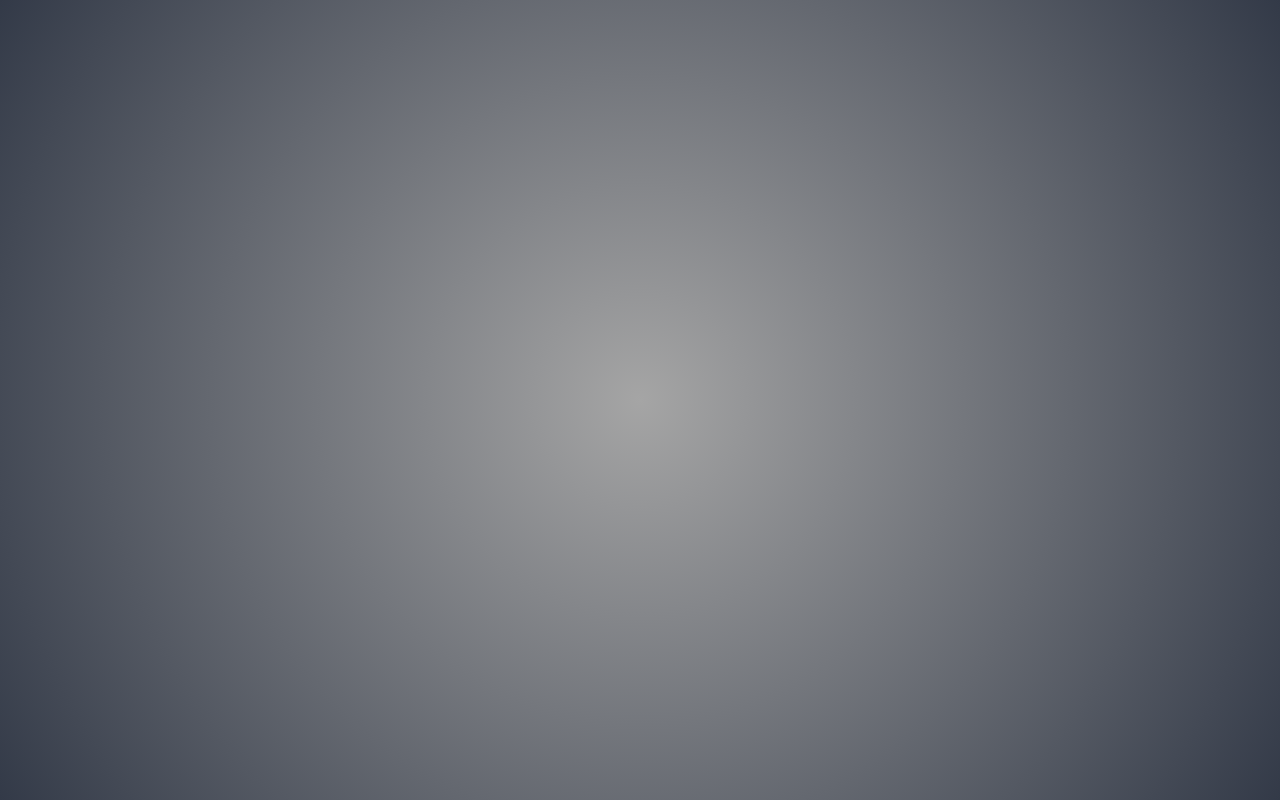
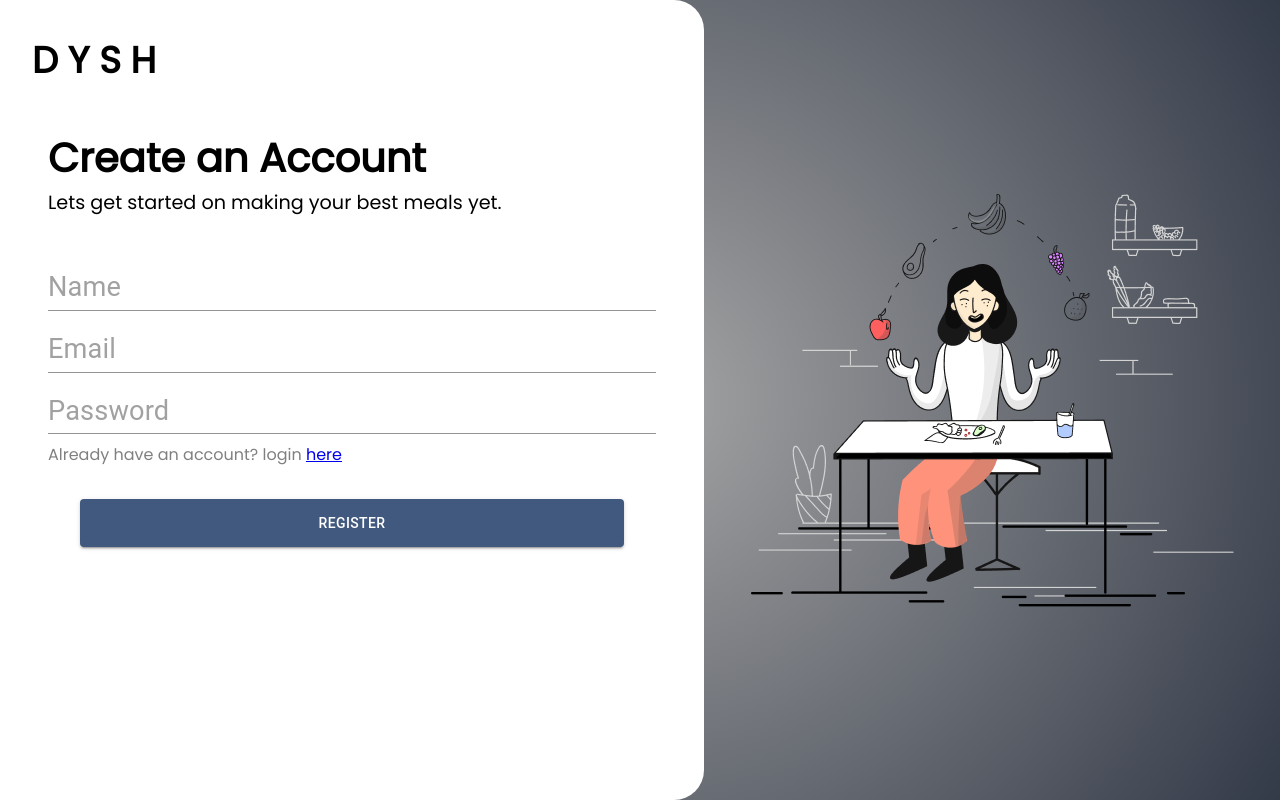
Before and after one commit to SteveF42/CSE-4820-Senior-Project, a React (Create React App) app in the folder frontend/: page /login in a window 1280 px wide. Before the commit this address had no page. Built offline with nearby package versions, Linux system fonts and the light colour scheme.

Commit message:
added animations and register screen, meal page in progress

```diff
--- a/frontend/src/App.js
+++ b/frontend/src/App.js
@@ -1,11 +1,16 @@
 import { Link, BrowserRouter as Router, Route, Routes} from 'react-router-dom'
 import Home from './Home'
+import Login from './Login';
+import Meal from './Meal';
 
 function App() {
   return (
     <Router>
+
       <Routes>
         <Route path="/" element={<Home />}/>
+        <Route path='/login' element ={<Login />} />
+        <Route path='/recipe' element={<Meal />} />
       </Routes>
     </Router>
   );
--- a/frontend/src/Home/Home.css
+++ b/frontend/src/Home/Home.css
@@ -28,3 +28,26 @@
     object-fit: cover;
     display: block;
 }
+
+.hidden{
+    transform: translateY(-10%);
+    filter:blur(5px);
+    opacity: 0;
+}
+
+.show{
+    transform: translateY(0%);
+    filter:blur(0);
+    opacity: 1;
+    transition: 0.5s;
+}
+
+.home-delay:nth-child(2){
+    transition-delay: 100ms;
+}
+.home-delay:nth-child(3){
+    transition-delay: 200ms;
+}
+.home-delay:nth-child(4){
+    transition-delay: 300ms;
+}
--- /dev/null
+++ b/frontend/src/Login/Login.css
@@ -0,0 +1,104 @@
+.register-container {
+    display: flex;
+    flex-wrap: wrap;
+    height: 100vh;
+    color: black;
+    width: 100vw;
+}
+
+.left-side-hide{
+    transform: translate(-60%);
+}
+
+.register-left-side {
+    flex: min(50%, 700px);
+    min-width: max(40%,483px);
+    background-color: white;
+    border-radius: 0 30px 30px 0;
+    transition:0.5s;
+}
+
+@media (max-width:782px) {
+    .register-left-side {
+        border-radius: 0px 0px 30px 30px;
+    }
+}
+
+
+.dysh-logo {
+    position: absolute;
+    left: 0;
+    top: 0;
+    font-size: 2.3rem;
+    font-weight: 900;
+    margin: 2rem;
+}
+
+.dysh-logo h1 {
+    margin: 2rem;
+    font-weight: 800;
+}
+
+.left-form-information {
+    display: flex;
+    margin: max(8rem, 15vh) 3rem 0;
+    justify-content: center;
+    align-items: flex-start;
+    flex-direction: column;
+}
+
+.register-title h1 {
+    font-size: 2.5rem;
+    margin: 0;
+}
+
+.register-title p {
+    font-size: 1.2rem;
+    margin: 0;
+}
+
+.register-form {
+    width: 100%;
+    display: flex;
+    flex-direction: column;
+    margin-top: 2rem;
+}
+
+.register-form label {
+    margin-top: 0.5rem;
+    color: grey;
+}
+
+.button-group {
+    padding: 2rem;
+}
+
+
+
+.register-right-side {
+    flex: 40%;
+    display: flex;
+    align-items: center;
+    justify-content: center;
+}
+
+.login-button {
+    position: absolute;
+    top: 0;
+    right: 0;
+}
+
+.register-img {
+    height: auto;
+}
+
+.register-img img {
+    width: 100%;
+    object-fit: scale-down;
+    display: block;
+}
+@media (max-width:665px) {
+    .register-img img{
+        width: auto;
+    }
+}
--- /dev/null
+++ b/frontend/src/Login/Login.js
@@ -0,0 +1,58 @@
+import { Button, TextField } from '@mui/material'
+import React, { useEffect, useState } from 'react'
+import './Login.css'
+import lady from './happyLady.png'
+import { Link } from 'react-router-dom'
+
+const login = () => {
+    const [name, setName] = useState('')
+    const [email, setEmail] = useState('')
+    const [password, setPassword] = useState('')
+    const [showLeft, setShowLeft] = useState(false)
+    const styleProps = { style: { height: '2.3rem', fontSize: '1.7rem',marginTop:'1rem'} }
+
+    useEffect(() => {
+      setShowLeft(true);
+    }, [])
+
+
+    return (
+        <div className='register-container'>
+            <div className={showLeft ? 'register-left-side' : 'register-left-side left-side-hide'}>
+                <div className='dysh-logo'>
+                    <Link className='item-link' to='/'>D Y S H</Link>
+                </div>
+
+                <div className='left-form-information'>
+                    <div className='register-title'>
+                        <h1>Create an Account</h1>
+                        <p>Lets get started on making your best meals yet.</p>
+                    </div>
+
+                    <form onSubmit="#" className='register-form'>
+                        <TextField className='form-input' inputProps={styleProps} placeholder='Name' variant='standard' onChange={(e) => setName(e.target.value)}></TextField>
+                        <TextField className='form-input' inputProps={styleProps} placeholder='Email' variant='standard' onChange={(e) => setEmail(e.target.value)}></TextField>
+                        <TextField className='form-input' inputProps={styleProps} placeholder='Password' variant='standard' onChange={(e) => setPassword(e.target.value)}></TextField>
+                        <label>
+                            Already have an account? login <Link> here </Link>
+                        </label>
+
+                        <div className='button-group'>
+                            <Button variant='contained' sx={{ height: '3rem', background: '#41597E' }} className='register-button' fullWidth='true'>Register</Button>
+                        </div>
+
+                    </form>
+                </div>
+
+            </div>
+
+            <div className='register-right-side'>
+                <div className='register-img'>
+                    <img src={lady}></img>
+                </div>
+            </div>
+        </div>
+    )
+}
+
+export default login
--- /dev/null
+++ b/frontend/src/Login/index.js
@@ -0,0 +1 @@
+export {default} from './Login'
--- /dev/null
+++ b/frontend/src/Meal/Meal.js
@@ -0,0 +1,59 @@
+import React from 'react'
+import MainSearch from '../components/MainSearch'
+import NavBar from '../components/NavBar'
+
+const Meal = () => {
+    return (
+        <div>
+            <NavBar />
+            <div className='meal-search-area'>
+                <MainSearch />
+            </div>
+
+            <div className='meal-details'>
+                <div className='meal-title'>
+                    <label>Main Course</label>
+                    <h1>Seafood Pasta with White Wine</h1>
+
+                    <div className='meal-rating'>
+                        <label>4 out of 5</label>
+                    </div>
+                </div>
+
+                <div className='meal-image'>
+                    <img></img>
+                </div>
+            </div>
+            <div className='right-menu'>
+                <div className='meal-ingredients'>
+                    <h1>What You'll need</h1>
+                    <li>
+                        <ul>ingredient</ul>
+                        <ul>ingredient</ul>
+                        <ul>ingredient</ul>
+                        <ul>ingredient</ul>
+                        <ul>ingredient</ul>
+                    </li>
+                </div>
+                <div className='neutritional-Facts'>
+                    <h1>Neutritional Facts</h1>
+                    <ul>
+                        <li>Fat</li>
+                        <li>Calorie</li>
+                        <li>Other</li>
+                        <li>Other</li>
+                        <li>Other</li>
+                        <li>Other</li>
+                        <li>Other</li>
+                    </ul>
+                </div>
+
+                <div className='bottom-info'>
+                    <p>something something fjsu es lore iuam siueh kskcvue</p>
+                </div>
+            </div>
+        </div>
+    )
+}
+
+export default Meal
--- /dev/null
+++ b/frontend/src/Meal/index.js
@@ -0,0 +1 @@
+export {default} from './Meal'
--- /dev/null
+++ b/frontend/src/components/MainSearch.js
@@ -0,0 +1,21 @@
+import React from 'react'
+import SearchIcon from '@mui/icons-material/Search';
+import { TextFieldMain } from '../components/dyshText'
+
+const MainSearch = () => {
+  return (
+    <>
+      <TextFieldMain
+        sx={{ width: '100%', zIndex: 0 }}
+        label={
+          <>
+            <SearchIcon className='searchLabel' sx={{ color: 'grey', 'paddingRight': '8px' }} />
+            Search Recipe
+          </>
+        }
+      />
+    </>
+  )
+}
+
+export default MainSearch
--- a/frontend/src/components/NavBar.css
+++ b/frontend/src/components/NavBar.css
@@ -3,6 +3,9 @@
     z-index: 1;
     padding: 1rem;
     left: 0;
+}
+.blur-background{
+    background-color: rgba(0, 0, 0, 0.381);
 }
 
 .navBar-closed label{
@@ -11,6 +14,7 @@
     display: flex;
     justify-content: space-around;
     margin-left: 1rem;
+
 }
 .navBar-closed label:hover{
     cursor: pointer;
@@ -29,17 +33,20 @@
     display: flex;
     flex-direction: column;
     color: black;
-    height: 100%;
+    height: 100vh;
     position: fixed;
     padding: 1.5rem;
     z-index: 4;
     top: 0;
     left: 0;
     border-radius: 0 30px 30px 0;
-    width: 14em;
+    width: min(17rem,70%);
     transition: 0.5s;
     transform: translate(-100%);
 
+}
+.navbar-dark{
+    background-color: rgba(0, 0, 0, 0);
 }
 .navBar-hide{
     transform: translate(0%);
@@ -83,7 +90,16 @@
 .navBar-item label{
     margin-left: 1rem;
 }
+.navBar-item label:hover{
+    cursor: pointer;
+}
 .navBar-item:hover{
     background-color: #CBCFD2;
     cursor: pointer;
+    transform: translatex(5px);
 }
+
+.item-link{
+    text-decoration: none;
+    color: black;
+}
```
Also changed, not shown: frontend/src/Home/Home.js (+16 -18 lines), frontend/src/components/NavBar.js (+29 -15 lines), frontend/src/Login/happyLady.png (added), frontend/src/components/dyshText.js (line endings or trailing spaces).
